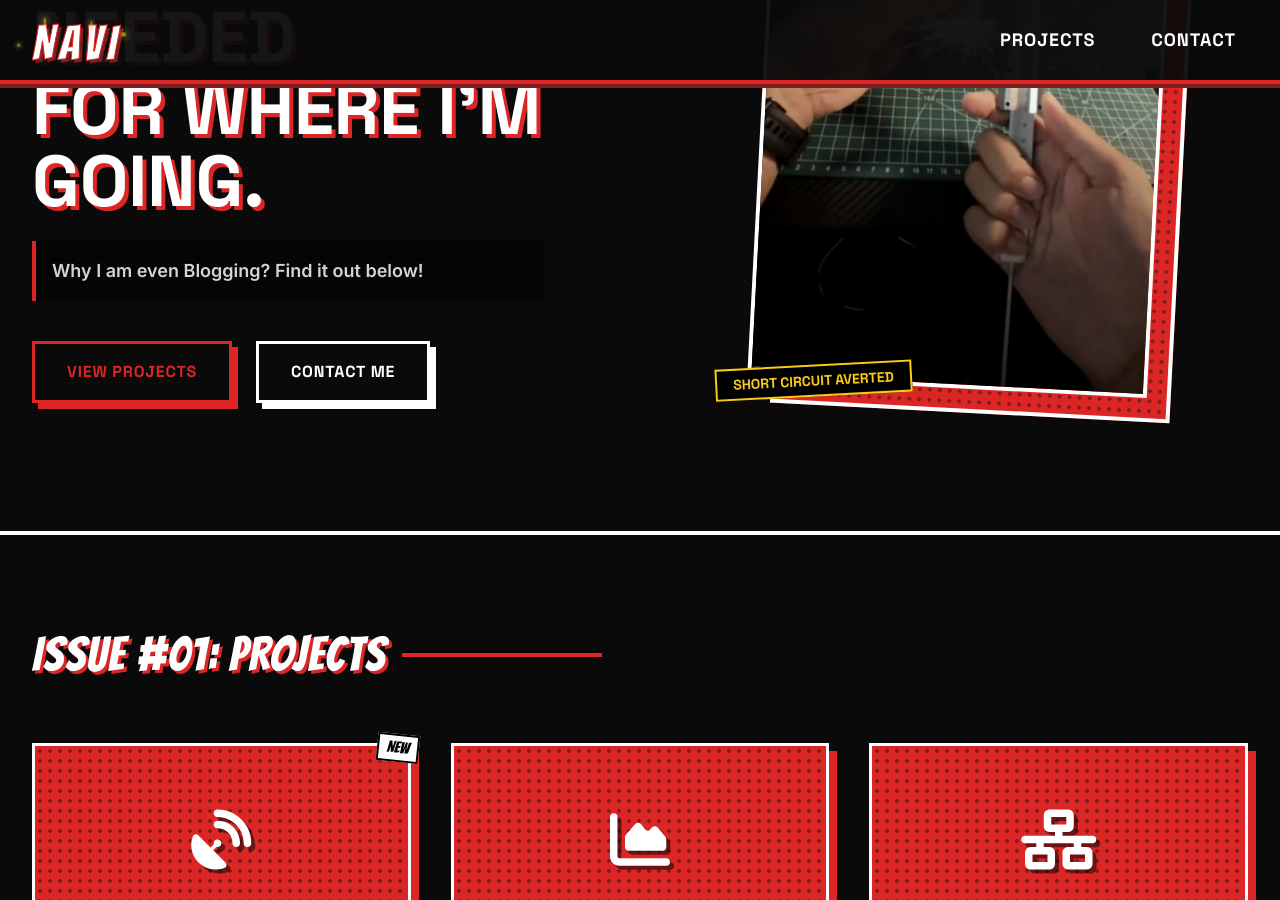
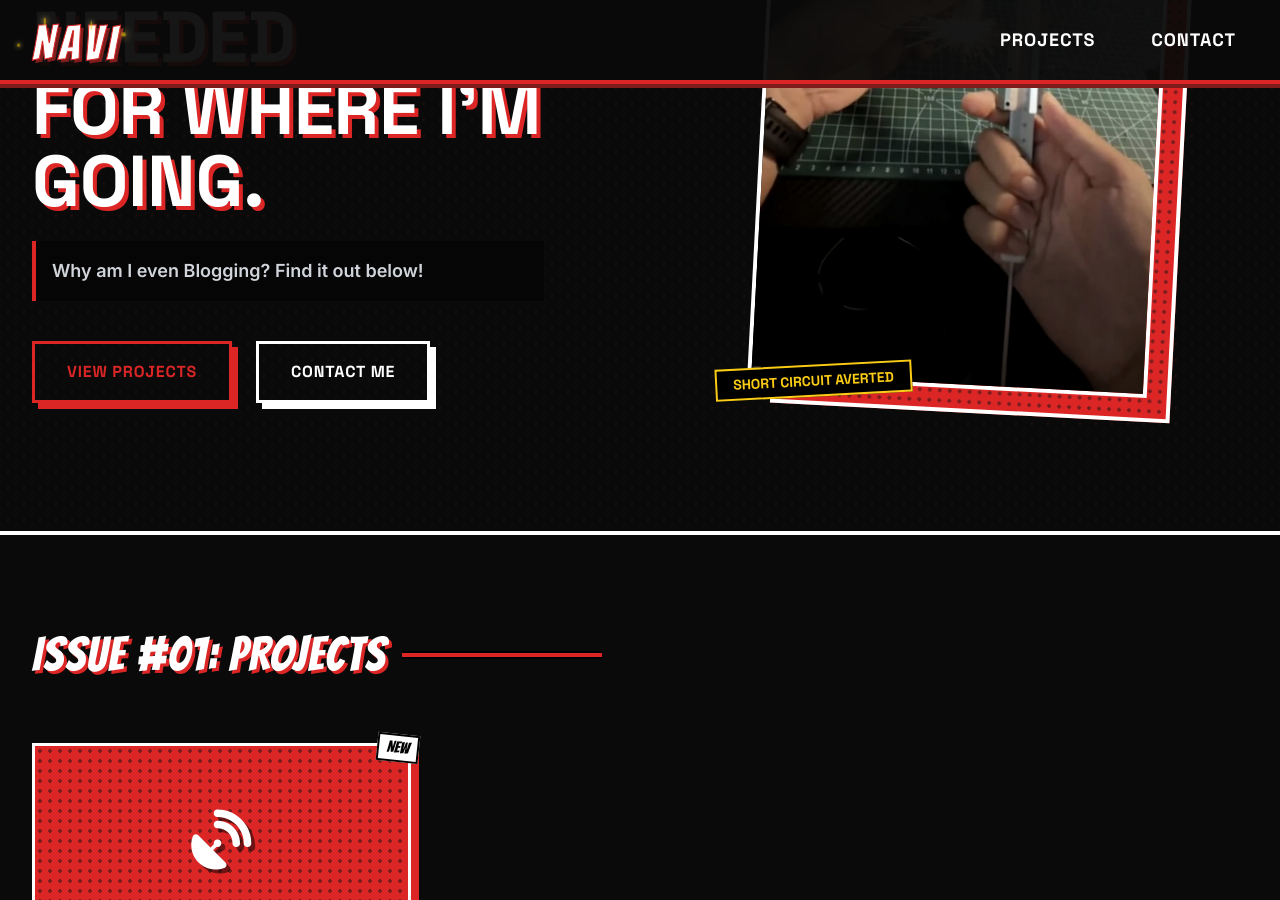
Before and after one commit to Pruthvik27/navi.github.io, a Jekyll site: the page index.html, which Jekyll copies as it is, in a window 1280 px wide and 900 px high, scrolled down 319 px. Built offline with Jekyll 4.4.1, drawn with Linux system fonts in a browser that asks for light colours; nearby versions of some CDN libraries; some of the changed text lies outside the part shown.

Commit message:
Update index.html

```diff
--- a/index.html
+++ b/index.html
@@ -190,7 +190,7 @@
                         for where I'm going.
                     </h1>
                     <p class="text-lg text-gray-300 mb-10 max-w-lg mx-auto md:mx-0 font-sans font-semibold bg-black/50 p-4 border-l-4 border-crimson-red">
-                        Why I am even Blogging? Find it out below!
+                        Why am I even Blogging? Find it out below!
                     </p>
                     <div class="flex flex-col sm:flex-row gap-6 justify-center md:justify-start">
                         <a href="#projects" class="comic-button-red px-8 py-4 text-crimson-red font-heading font-bold uppercase tracking-wider text-center">
@@ -244,49 +244,15 @@
                         <i class="fas fa-satellite-dish text-6xl text-white group-hover:scale-125 transition-transform duration-300 drop-shadow-[4px_4px_0_rgba(0,0,0,0.5)]"></i>
                     </div>
                     <div class="p-6 flex-grow flex flex-col">
-                        <h3 class="text-2xl font-heading font-bold text-white mb-3">IoT Telemetry Hub</h3>
+                        <h3 class="text-2xl font-heading font-bold text-white mb-3">Project- SMOL. A keyboard</h3>
                         <div class="flex flex-wrap gap-2 mb-6">
-                            <span class="text-xs text-black font-bold bg-white px-2 py-1 border border-black uppercase">ESP32</span>
-                            <span class="text-xs text-black font-bold bg-white px-2 py-1 border border-black uppercase">C++</span>
+                            <span class="text-xs text-black font-bold bg-white px-2 py-1 border border-black uppercase">ESP32-S3</span>
+                            <span class="text-xs text-black font-bold bg-white px-2 py-1 border border-black uppercase">Product</span>
                         </div>
                         <!-- Updated to link directly to the new Jekyll markdown page -->
                         <a href="/iot-telemetry-hub/" class="mt-auto block w-full py-3 bg-crimson-red text-white border-2 border-white font-heading font-bold uppercase text-center hover:bg-white hover:text-black hover:border-black transition-colors">
                             Read Issue
                         </a>
-                    </div>
-                </div>
-
-                <!-- Project Card 2 -->
-                <div class="bg-panel-bg comic-border comic-shadow flex flex-col h-full group">
-                    <div class="h-48 halftone-panel flex items-center justify-center border-b-4 border-white">
-                        <i class="fas fa-chart-area text-6xl text-white group-hover:scale-125 transition-transform duration-300 drop-shadow-[4px_4px_0_rgba(0,0,0,0.5)]"></i>
-                    </div>
-                    <div class="p-6 flex-grow flex flex-col">
-                        <h3 class="text-2xl font-heading font-bold text-white mb-3">PID Motor Control</h3>
-                        <div class="flex flex-wrap gap-2 mb-6">
-                            <span class="text-xs text-black font-bold bg-white px-2 py-1 border border-black uppercase">MATLAB</span>
-                            <span class="text-xs text-black font-bold bg-white px-2 py-1 border border-black uppercase">Simulink</span>
-                        </div>
-                        <button onclick="showModal('PID Motor Control')" class="mt-auto w-full py-3 bg-crimson-red text-white border-2 border-white font-heading font-bold uppercase hover:bg-white hover:text-black hover:border-black transition-colors">
-                            Read Issue
-                        </button>
-                    </div>
-                </div>
-
-                <!-- Project Card 3 -->
-                <div class="bg-panel-bg comic-border comic-shadow flex flex-col h-full group">
-                    <div class="h-48 halftone-panel flex items-center justify-center border-b-4 border-white">
-                        <i class="fas fa-network-wired text-6xl text-white group-hover:scale-125 transition-transform duration-300 drop-shadow-[4px_4px_0_rgba(0,0,0,0.5)]"></i>
-                    </div>
-                    <div class="p-6 flex-grow flex flex-col">
-                        <h3 class="text-2xl font-heading font-bold text-white mb-3">4-Bit ALU Architecture</h3>
-                        <div class="flex flex-wrap gap-2 mb-6">
-                            <span class="text-xs text-black font-bold bg-white px-2 py-1 border border-black uppercase">Multisim</span>
-                            <span class="text-xs text-black font-bold bg-white px-2 py-1 border border-black uppercase">Verilog</span>
-                        </div>
-                        <button onclick="showModal('4-Bit ALU Architecture')" class="mt-auto w-full py-3 bg-crimson-red text-white border-2 border-white font-heading font-bold uppercase hover:bg-white hover:text-black hover:border-black transition-colors">
-                            Read Issue
-                        </button>
                     </div>
                 </div>
 
```
